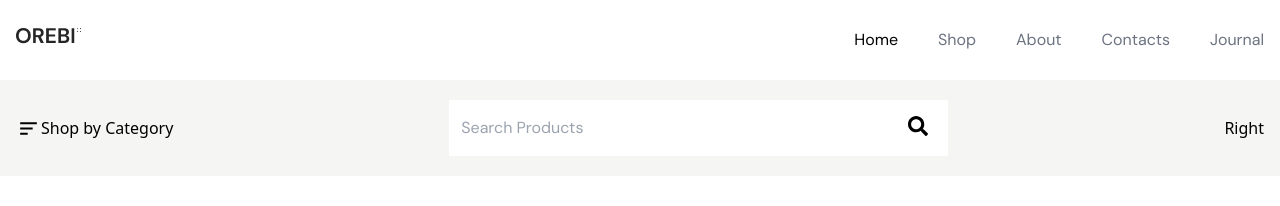
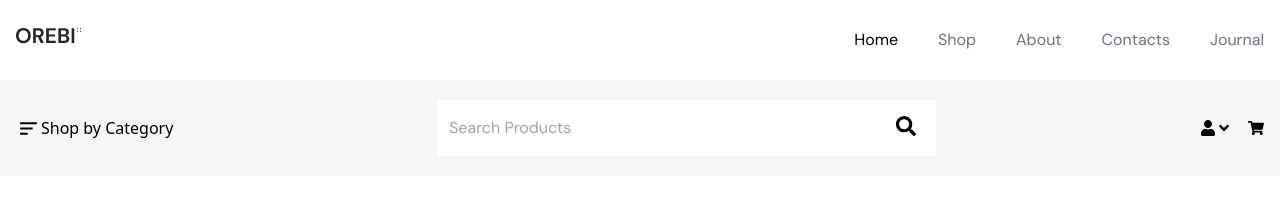
Before and after one commit to smanas1/orebi-ecommerce-frontend, a React (Vite) app: page / in a window 1280 px wide. Shown: the top 206 px of the page. Built offline with nearby package versions, Linux system fonts and the light colour scheme.

Commit message:
user and cart part complete

```diff
--- a/src/components/Header.jsx
+++ b/src/components/Header.jsx
@@ -7,6 +7,7 @@ import ListItems from "./layout/ListItems";
 import { NavLink } from "react-router-dom";
 import { useEffect, useRef, useState } from "react";
 import { FaSearch } from "react-icons/fa";
+import { FaUser, FaAngleDown, FaShoppingCart } from "react-icons/fa";
 const Header = () => {
   const [show, setShow] = useState(false);
 
@@ -71,9 +72,20 @@ const Header = () => {
               type="text"
             />
 
-            <FaSearch className="absolute top-8 right-3 md:top-9 md:right-5" size={20} />
+            <FaSearch
+              className="absolute top-8 right-3 md:top-9 md:right-5"
+              size={20}
+            />
           </div>
-          <div>Right</div>
+          <div className="">
+            <Flex className="justify-between w-16">
+              <Flex>
+                <FaUser className="cursor-pointer"/>
+                <FaAngleDown  className="cursor-pointer"/>
+              </Flex>
+              <FaShoppingCart className="cursor-pointer" />
+            </Flex>
+          </div>
         </Flex>
       </div>
     </>
--- a/src/components/Menu.jsx
+++ b/src/components/Menu.jsx
@@ -27,7 +27,7 @@ const Menu = () => {
         <img src="/assets/Logo.png" alt="logo" />
       </div>
 
-      <div className="md:hidden" ref={ref}>
+      <div className="md:hidden z-20"  ref={ref}>
         <HiOutlineMenu size={20} />
         {/* This div show before md */}
         <div
```
